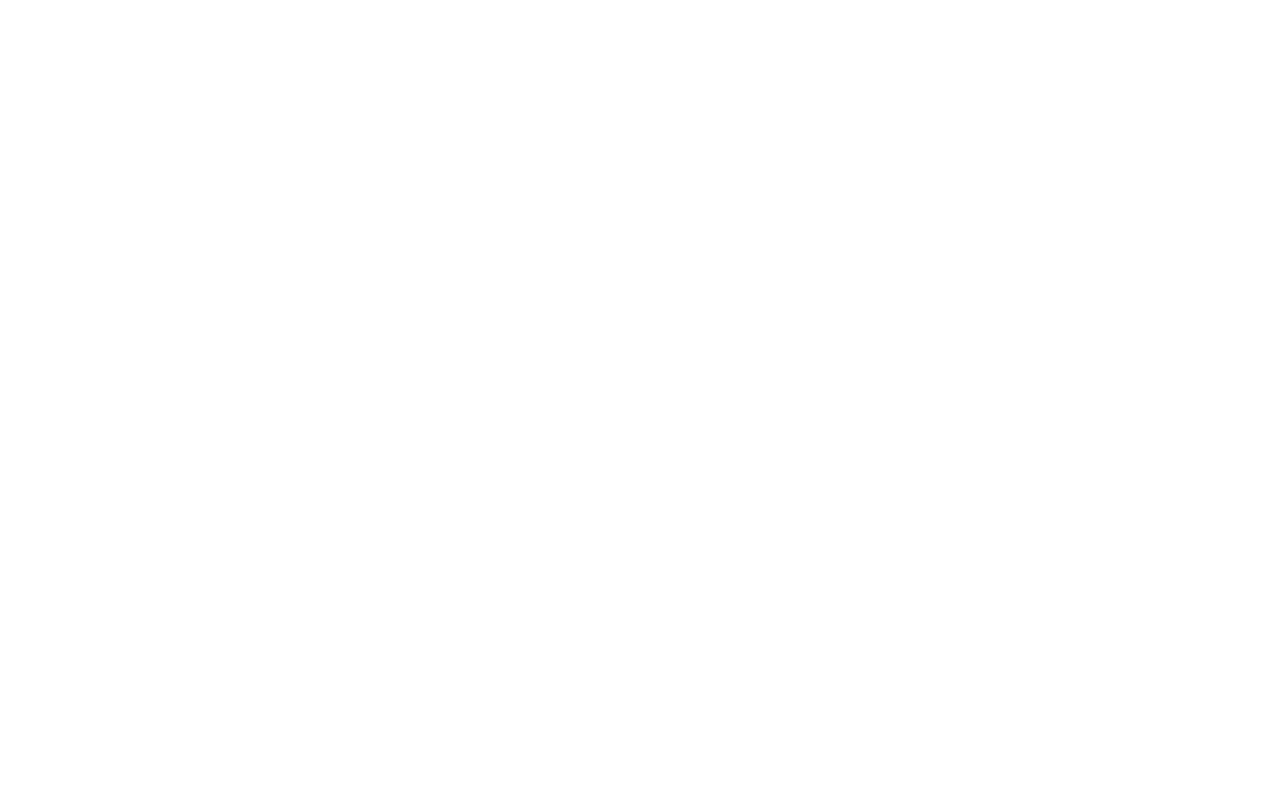
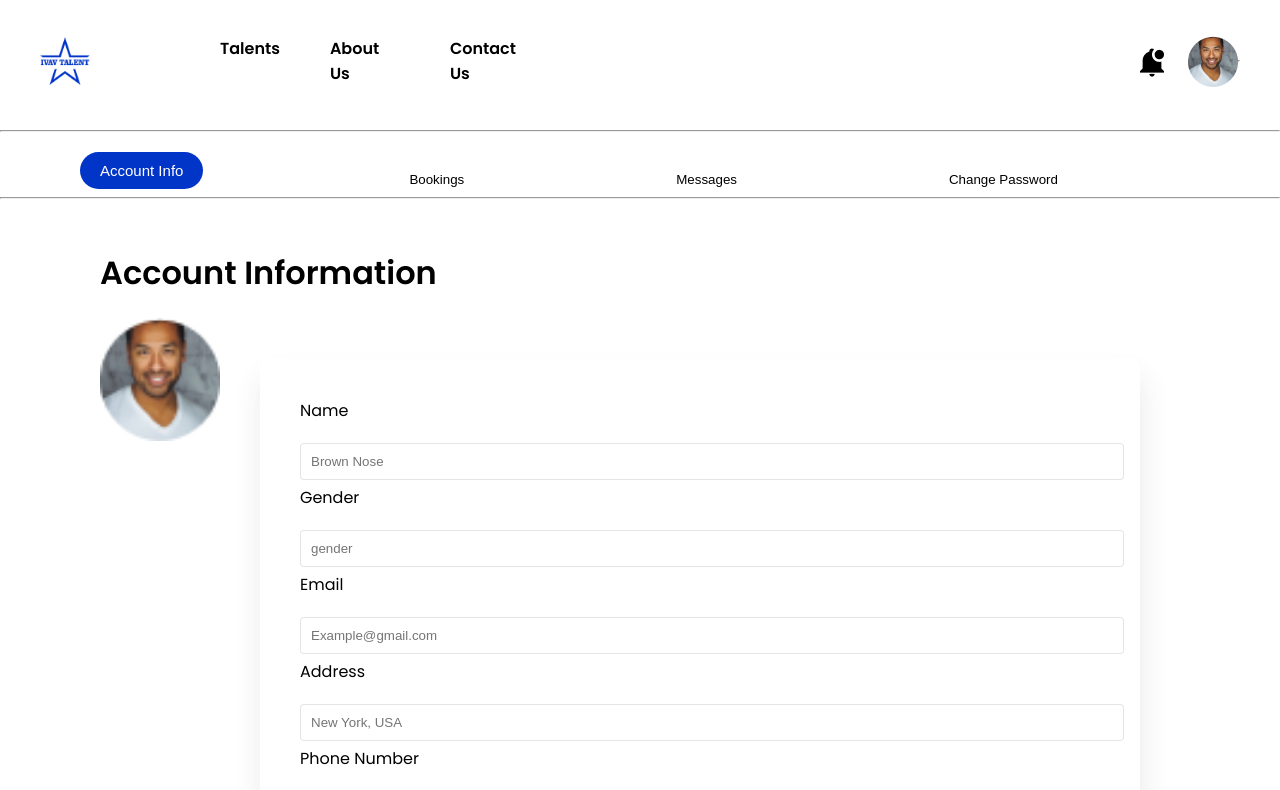
Before and after one commit to Ivav-Solutions/talentHunt, a React (Vite) app in the folder talent-hunt/: page /account in a window 1280 px wide. Before the commit this address had no page. Shown: the top 790 px of the page. Built offline with nearby package versions, Linux system fonts and the light colour scheme.

Commit message:
added account info page

```diff
--- a/talent-hunt/src/App.jsx
+++ b/talent-hunt/src/App.jsx
@@ -9,6 +9,7 @@ import Verification from './components/auth/verification';
 import ResetPassword from './components/auth/reset-password';
 import Profile from './components/dashboard/Profile';
 import Hunters from './components/frontend2/Hunters';
+import Account from './components/settingPage/Account';
 
 function App() {
   return (
@@ -23,6 +24,7 @@ function App() {
           <Route path="/forgot-password" element={<ForgotPassword />} />
           <Route path="/profile" element={<Profile />} />
           <Route path="/hunters" element={<Hunters />} />
+          <Route path="/account" element={<Account />} />
           {/* Other routes */}
         </Routes>
         <div className="App_container">
--- a/talent-hunt/src/assets/css/index.css
+++ b/talent-hunt/src/assets/css/index.css
@@ -996,3 +996,136 @@ p {
 }
 
 /* styling the calendar */
+
+/* styling the navbar of the account */
+.navBar {
+  display: flex;
+  justify-content: space-between;
+  padding: 20px;
+  align-items: center;
+  margin-left: 20px;
+  margin-right: 20px;
+}
+
+.navContainer {
+  display: flex;
+  justify-content: space-between;
+  align-items: center;
+}
+
+.navLeft {
+  display: flex;
+  align-items: center;
+}
+
+.Logo {
+  background: none;
+  color: #0135c7;
+  width: 50px;
+  height: auto;
+  margin-right: 10px;
+
+}
+
+.navLinks {
+  margin-left: 5rem;
+  list-style: none;
+  display: flex;
+}
+
+.navLinks li {
+  margin-right: 50px;
+}
+
+.navLinks a {
+  text-decoration: none;
+  color: black;
+  font-weight: bold;
+  font-size: 16px;
+}
+
+.navRight {
+  display: flex;
+  align-items: center;
+  gap: 20px;
+  margin-left: 550px;
+}
+
+hr {
+  background-color: #000;
+}
+
+/* styling the account btn */
+.account-btn {
+  display: flex;
+  gap: 200px;
+  align-items: center;
+  margin-top: 38px;
+  margin-left: 80px;
+
+
+}
+
+/* styling the account form */
+.account-form {
+  display: flex;
+  height: 100vh; /* Full viewport height */
+  overflow: hidden;
+}
+
+
+label {
+  color: black;
+  margin-bottom: 2px;
+}
+
+/* form {
+  display: flex;
+  flex-direction: column;
+  padding: 4rem 1rem;
+  margin: auto;
+  max-width: 700px;
+} */
+
+/* form input, form textarea {
+  margin-bottom: 5px;
+  padding: 10px 18px;
+
+} */
+
+form {
+  flex: 5;
+  background-color: #fff;
+  padding: 40px;
+  padding-right: 1rem;
+  border-radius: 10px;
+  box-shadow: 2px 20px 30px 0px rgba(51, 51, 51, 0.1);
+
+}
+
+
+
+form input, form textarea {
+  width: 100%;
+  padding: 10px;
+  margin: 20px 0px;
+  margin-bottom: 5px;
+  border-radius: 4px;
+  box-sizing: border-box;
+  border: 1px solid rgba(0, 0, 0, 0.1);
+  background: #fff;
+}
+
+.account__form {
+  flex: 4; /* 40% */
+  display: flex;
+  flex-direction: column;
+  align-items: center;
+  justify-content: center;
+  padding: 40px;
+}
+
+
+.account-info {
+  padding: 20px 100px;
+}
--- a/talent-hunt/src/components/settingPage/Account.jsx
+++ b/talent-hunt/src/components/settingPage/Account.jsx
@@ -1,12 +1,55 @@
-import React from 'react'
+import React, {useState} from 'react'
+import Navbar from '../settingPage/Navbar'
+import eclipse from '../../assets/images/eclipse.png'
+import Footer from '../frontend/Footer'
 
 const Account = () => {
+  const [activeButton, setActiveButton] = useState('AccountInfo');
+
+  const handleButtonClick = (buttonName) => {
+    setActiveButton(buttonName);
+  };
+
   return (
     <div>
-        <div className="account-container">
-
-        </div>
-    </div>
+      <Navbar />
+      <hr />
+      <div className="account-container">
+        <div className="account-btn">
+          <button className={`buttonLink ${activeButton === 'AccountInfo' && 'active'}`} onClick={() => handleButtonClick('AccountInfo')}>Account Info</button>
+          <button className={`btn-link ${activeButton === 'Bookings' && 'active'}`} onClick={() => handleButtonClick('Bookings')}>Bookings</button>
+          <button className={`btn-link ${activeButton === 'Messages' && 'active'}`}onClick={() => handleButtonClick('Messages')}>Messages</button>
+          <button className={`btn-link ${activeButton === 'ChangePassword' && 'active'}`}onClick={() => handleButtonClick('ChangePassword')}>Change Password</button>
+       </div>
+        <hr />
+        <div className="account-info">
+          <h1>{activeButton === 'AccountInfo' ? 'Account Information' : activeButton}</h1>
+          <div className="account-form">
+            <div className="account-img">
+              <img src={eclipse} alt='' width="120px" className="acc-img" />
+           </div>
+            <div className="account__form">
+              <form>
+                <label>Name</label>
+                <input type="text" placeholder="Brown Nose" />
+                <label>Gender</label>
+                <input type="gender" placeholder="gender" />
+                <label>Email</label>
+                <input type="email" placeholder="Example@gmail.com" />
+                <label>Address</label>
+                <input type="address" placeholder="New York, USA" />
+                <label>Phone Number</label>
+                <input type="number" placeholder="09039450999" />
+                <label>About you</label>
+                <textarea row="6" placeholder="Write Something..." />
+                <button className="buttonLink">UPDATE INFO</button>
+             </form>
+           </div>
+         </div>
+       </div>
+     </div>
+     <Footer />
+   </div>
   )
 }
 
--- a/talent-hunt/src/components/settingPage/Navbar.jsx
+++ b/talent-hunt/src/components/settingPage/Navbar.jsx
@@ -1,23 +1,30 @@
 import React from 'react'
-import masklogo from '../../assets/images/masklogo.png'
+import blueivav from '../../assets/images/blueivav.png'
+import { HashLink } from 'react-router-hash-link'
+import blackbell from '../../assets/images/blackbell.png'
+import eclipse from '../../assets/images/eclipse.png'
+import "../../assets/css/index.css";
 
 const Navbar = () => {
   return (
-    <div className="navbar">
-        <div className="nav-container">
-            <div className="nav-left">
-                <img src={masklogo} alt="" className="logo" />
-                <ul>
-                    <li>Talents</li>
-                    <li>About Us</li>
-                    <li></li>
-                </ul>
+    <div className="navBar">
+      <div className="navContainer">
+        <div className="navLeft">
+          <img src={blueivav} alt="" className="Logo" />
+          <ul className="navLinks">
+            <li><HashLink to="/#talents">Talents</HashLink></li>
+            <li><HashLink to="/#aboutus">About Us</HashLink></li>
+            <li><HashLink to="/#contactus">Contact Us</HashLink></li>
+          </ul>
+       </div>
 
-            </div>
-
-        </div>
-
-    </div>
+        <div className="navRight">
+          <img src={blackbell} alt="" />
+          <img src={eclipse} alt="" />
+       </div>
+       <hr />
+     </div>
+   </div>
   )
 }
 
```
Also changed, not shown: talent-hunt/src/assets/images/blackbell.png (added), talent-hunt/src/assets/images/blueivav.png (added).
